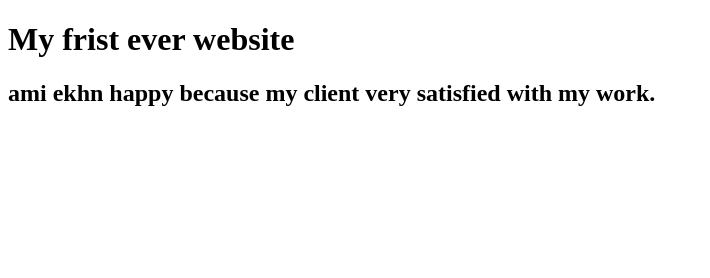
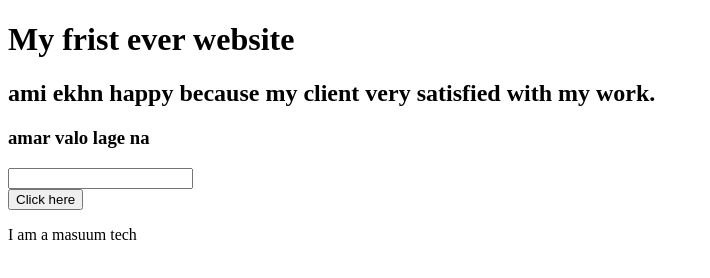
Before and after one commit to masumtech00/masumtech00, a plain HTML site: page index.html in a window 1280 px wide. Shown: the whole page, without its empty margins (0-710 px from the left). Drawn offline with Linux system fonts and the light colour scheme.

Commit message:
ami perechi

```diff
--- a/index.html
+++ b/index.html
@@ -9,5 +9,11 @@
 <body>
     <h1>My frist ever website</h1>
     <h2>ami ekhn happy because my client very satisfied with my work.</h2>
+    <h3>amar valo lage na</h3>
+<input type="text"> <br>
+<button>Click here</button>
+
+<p>I am a masuum tech</p>
+
 </body>
 </html>
```
